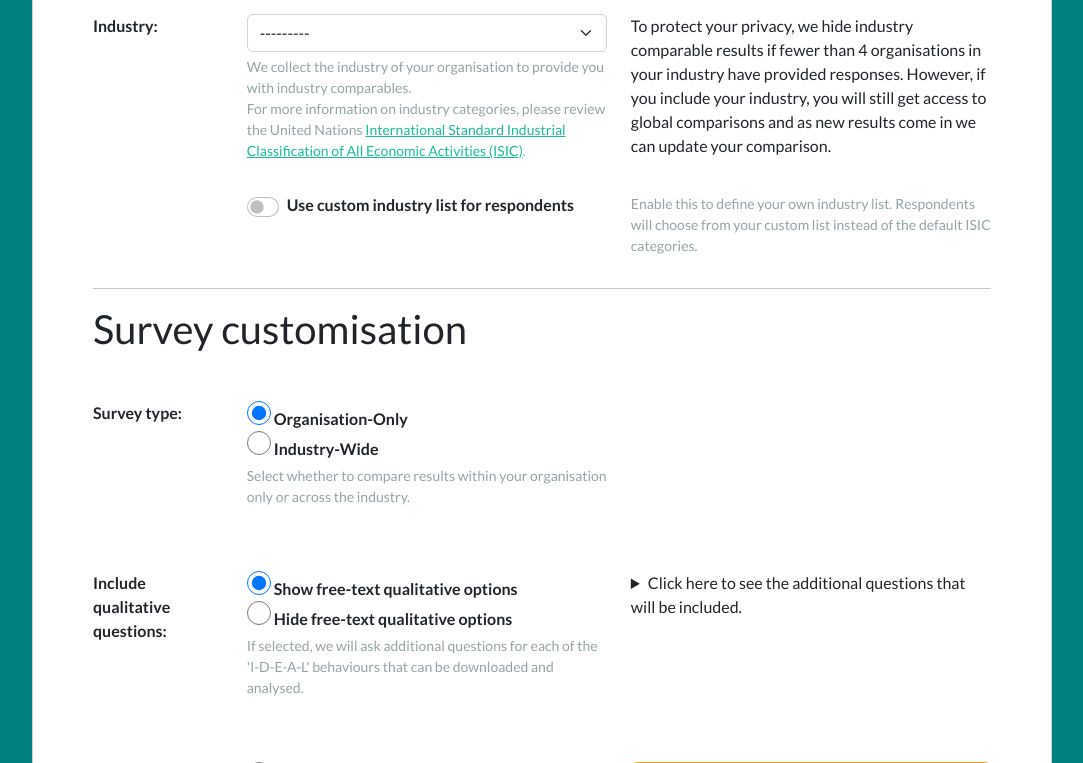
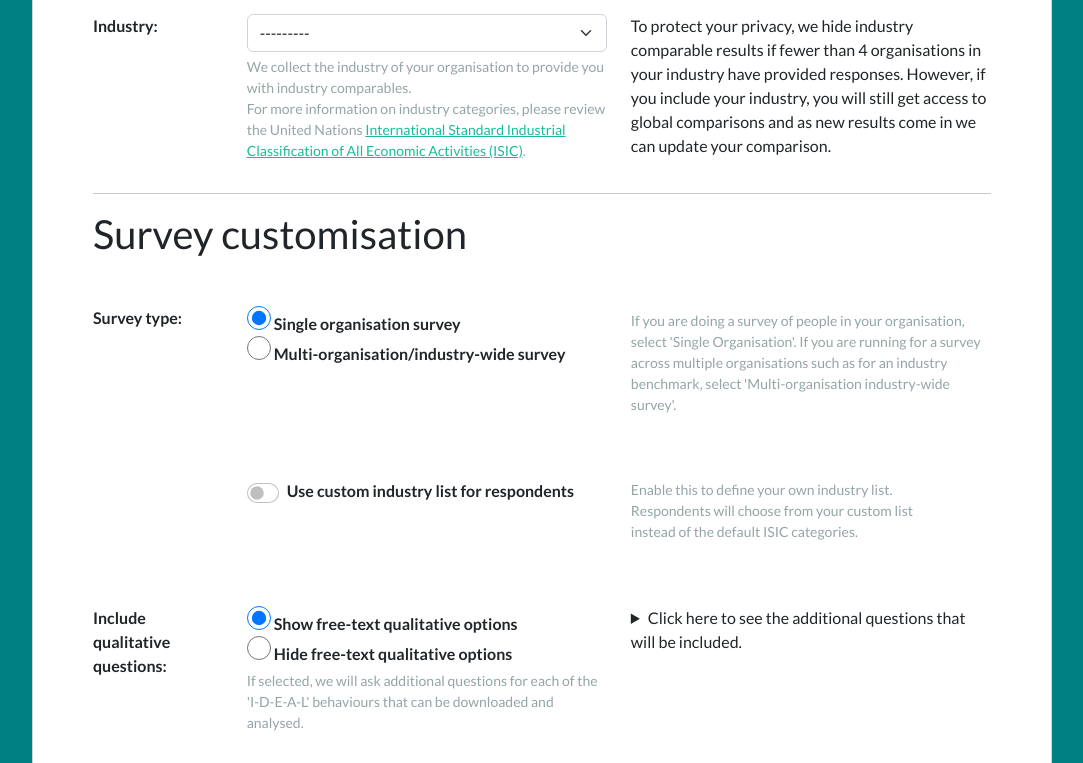
Before and after one commit to Aristotle-Metadata-Enterprises/mast-toolkit, a Django app: page /survey/create in a window 1280 px wide. Shown: the part 486-1249 px from the top of the page, without its empty margins (98-1181 px from the left). Run offline with Django 5.2, Linux system fonts and the light colour scheme.

Commit message:
updates to check industry is saved

```diff
--- a/app/mast_toolkit/consts.py
+++ b/app/mast_toolkit/consts.py
@@ -87,8 +87,8 @@ NO_TEAM_SELECTED = 9999
 NO_ACTIVITY_SELECTED = 9998
 
 class BenchmarkScope(models.IntegerChoices):
-    ORGANISATION_ONLY = 1, _("Organisation-Only")
-    INDUSTRY_WIDE = 2, _("Industry-Wide")
+    ORGANISATION_ONLY = 1, _("Single organisation survey")
+    INDUSTRY_WIDE = 2, _("Multi-organisation/industry-wide survey")
 
 class SeniorityChoices(models.TextChoices):
     CXO = 'C', _("CXO / Executive (15+ years)")
--- a/app/mast_toolkit/forms.py
+++ b/app/mast_toolkit/forms.py
@@ -110,6 +110,7 @@ class ResponseStep1Form(forms.ModelForm):
             "beliefs_analysis_1", "beliefs_analysis_2",
             "beliefs_standards_1", "beliefs_standards_2",
             "beliefs_teamwork_1", "beliefs_teamwork_2",
+            "self_assess_value", "self_assess_trust", "self_assess_secure",
         ]
         widgets = {
             "beliefs_metadata_1": forms.RadioSelect,
@@ -120,6 +121,9 @@ class ResponseStep1Form(forms.ModelForm):
             "beliefs_analysis_2": forms.RadioSelect,
             "beliefs_standards_2": forms.RadioSelect,
             "beliefs_teamwork_2": forms.RadioSelect,
+            "self_assess_value": forms.RadioSelect,
+            "self_assess_trust": forms.RadioSelect,
+            "self_assess_secure": forms.RadioSelect
         }
 
 
@@ -155,7 +159,6 @@ class ResponseStep3Form(forms.ModelForm):
         fields = [
             "email", "team", "industry", "seniority",
             "data_uses", "other_data_activity",
-            "self_assess_value", "self_assess_trust", "self_assess_secure",
             "tools",
             "data_used_or_created",
         ]
@@ -166,9 +169,6 @@ class ResponseStep3Form(forms.ModelForm):
             "seniority": forms.RadioSelect(attrs={"required": True}),
             "tools": forms.TextInput(attrs={"class": "form-control"}),
             "industry": forms.Select(attrs={"class": "form-select", "required": True}),
-            "self_assess_value": forms.NumberInput(attrs={"type": "range", "class": "form-range", "min": "0", "max": "5", "step": "1", "required": True}),
-            "self_assess_trust": forms.NumberInput(attrs={"type": "range", "class": "form-range", "min": "0", "max": "5", "step": "1", "required": True}),
-            "self_assess_secure": forms.NumberInput(attrs={"type": "range", "class": "form-range", "min": "0", "max": "5", "step": "1", "required": True}),
         }
 
     def __init__(self, *args, **kwargs):
@@ -188,6 +188,3 @@ class ResponseStep3Form(forms.ModelForm):
         self.fields['industry'].widget.choices = choices
         if survey.benchmark_scope == BenchmarkScope.INDUSTRY_WIDE:
             self.fields['industry'].required = True
-        self.fields['self_assess_value'].required = True
-        self.fields['self_assess_trust'].required = True
-        self.fields['self_assess_secure'].required = True
--- a/app/mast_toolkit/models.py
+++ b/app/mast_toolkit/models.py
@@ -95,7 +95,7 @@ class Survey(models.Model):
     verbose_name="Survey type",
     choices=mast_toolkit.consts.BenchmarkScope,
     default=mast_toolkit.consts.BenchmarkScope.ORGANISATION_ONLY,
-    help_text="Select whether to compare results within your organisation only or across the industry."
+    help_text="If you are doing a survey of people in your organisation, select 'Single Organisation'. If you are running for a survey across multiple organisations such as for an industry benchmark, select 'Multi-organisation industry-wide survey'."
     )
     use_custom_industries = models.BooleanField(
         default=False,
@@ -112,7 +112,7 @@ class Survey(models.Model):
 
     @cached_property
     def response_count(self):
-        return self.responses.all().count()
+        return self.responses.all().filter(is_complete=True).count()
 
 
     @cached_property
@@ -271,7 +271,10 @@ class Survey(models.Model):
             # This gets the raw data from the db and annotates it with the response text
             values = dict(qs.values_list(field).annotate(count=Count(field)).order_by(field))
             # Pad max value to ensure histogram looks nice
-            top_value = max(values.values()) * 1.1
+            if values:
+                top_value = max(values.values()) * 1.1
+            else:
+                top_value = 1
             data = {
                 choice[0]: {
                     'code': choice[0],
@@ -575,13 +578,19 @@ class Response(models.Model):
 
     self_assess_value = models.PositiveIntegerField(
         blank=False, null=True, default=None,
-        verbose_name="How valuable is data to your role?",
+        choices=Likert,
+        verbose_name="My organisation gets the best value it can from our data",
+        help_text="Value includes things like improving decision making, improving services, or meeting regulatory requirements."
     )
     self_assess_trust = models.PositiveIntegerField(
         blank=False, null=True, default=None,
-        verbose_name="How much do you trust the accuracy of your data?",
+        choices=Likert,
+        verbose_name="Data at my organisation is generally trusted.",
+        help_text="Trust includes things like confidence in data quality, or confidence that data is used ethically and in line with regulations."
     )
     self_assess_secure = models.PositiveIntegerField(
         blank=False, null=True, default=None,
-        verbose_name="How secure do you believe your organisation's data to be?",
+        choices=Likert,
+        verbose_name="Data at my organisation is generally secure.",
+        help_text="Security includes things like protection against unauthorised access, loss, or damage."
     )
--- a/app/mast_toolkit/templates/components/survey_management_form.html
+++ b/app/mast_toolkit/templates/components/survey_management_form.html
@@ -43,31 +43,6 @@
         However, if you include your industry, you will still get access to global comparisons and as new results come in we can update your comparison.
     </div>
 </div>
-<div class="row mt-3">
-    <div class="col-2"></div>
-    <div class="col-5">
-        <div class="form-check form-switch mb-3">
-            <input class="form-check-input" type="checkbox" id="use-custom-industries-toggle"
-                {% if form.use_custom_industries.value %}checked{% endif %}
-                onchange="document.getElementById('custom-industries-section').style.display = this.checked ? 'block' : 'none'; document.getElementById('id_use_custom_industries').value = this.checked ? 'True' : '';">
-            <label class="form-check-label" for="use-custom-industries-toggle">
-                Use custom industry list for respondents
-            </label>
-        </div>
-        {{ form.use_custom_industries }}
-        <div id="custom-industries-section" style="{% if not form.use_custom_industries.value %}display:none{% endif %}">
-            <div class="input-group mb-2">
-                <input type="text" class="form-control" id="custom-industry-input" placeholder="Enter industry name">
-                <button class="btn btn-outline-primary" type="button" onclick="addCustomIndustry()">Add</button>
-            </div>
-            <ul class="list-group" id="custom-industry-list"></ul>
-            <div id="custom-industry-hidden-inputs"></div>
-        </div>
-    </div>
-    <div class="col-5">
-        <p class="text-muted small">Enable this to define your own industry list. Respondents will choose from your custom list instead of the default ISIC categories.</p>
-    </div>
-</div>
 <script>
 let customIndustries = [{% for ind in existing_custom_industries %}"{{ ind.name|escapejs }}"{% if not forloop.last %}, {% endif %}{% endfor %}];
 function addCustomIndustry() {
@@ -104,9 +79,36 @@ renderCustomIndustries();
     <label class="col-2" for="{{form.benchmark_scope.id_for_label}}">{{ form.benchmark_scope.label }}:</label>
     <div class="col-5">
         {{ form.benchmark_scope }}
+    </div>
+    <div class="col-5">
         <p class="form-text text-muted">
             {{form.benchmark_scope.help_text}}
         </p>
+    </div>
+</div>
+<div class="row mt-3">
+    <div class="col-2"></div>
+    <div class="col-5">
+        <div class="form-check form-switch mb-3">
+            <input class="form-check-input" type="checkbox" id="use-custom-industries-toggle"
+                {% if form.use_custom_industries.value %}checked{% endif %}
+                onchange="document.getElementById('custom-industries-section').style.display = this.checked ? 'block' : 'none'; document.getElementById('id_use_custom_industries').value = this.checked ? 'True' : '';">
+            <label class="form-check-label" for="use-custom-industries-toggle">
+                Use custom industry list for respondents
+            </label>
+        </div>
+        {{ form.use_custom_industries }}
+        <div id="custom-industries-section" style="{% if not form.use_custom_industries.value %}display:none{% endif %}">
+            <div class="input-group mb-2">
+                <input type="text" class="form-control" id="custom-industry-input" placeholder="Enter industry name">
+                <button class="btn btn-outline-primary" type="button" onclick="addCustomIndustry()">Add</button>
+            </div>
+            <ul class="list-group" id="custom-industry-list"></ul>
+            <div id="custom-industry-hidden-inputs"></div>
+        </div>
+    </div>
+    <div class="col-4">
+        <p class="text-muted small">Enable this to define your own industry list. Respondents will choose from your custom list instead of the default ISIC categories.</p>
     </div>
 </div>
 <div class="row my-5">
--- a/app/mast_toolkit/templates/mast/dashboard/detail.html
+++ b/app/mast_toolkit/templates/mast/dashboard/detail.html
@@ -15,7 +15,7 @@
     </div>
     <div class="col-6 px-2">
         <div class="alert alert-primary">
-            <div class="alert-heading">You have {{ survey.responses.all.count }} responses so far.</div>
+            <div class="alert-heading">You have {{ survey.response_count }} responses so far.</div>
             Get more responses by sharing your share link: <a href="{% url 'survey_respond' object.share_link %}">{{object.share_link}}</a>.
             This link will allow users to respond to your survey.
         </div>
--- a/app/mast_toolkit/templates/mast/response/step1.html
+++ b/app/mast_toolkit/templates/mast/response/step1.html
@@ -4,7 +4,7 @@
 
 {% block content %}
 <h1>{{ survey.title }}</h1>
-<p class="text-muted">Step {{ step }} of 3</p>
+<!-- <p class="text-muted">Step {{ step }} of 3</p> -->
 
 <div class="progress-tracker">
     <div class="progress-step completed">
@@ -79,6 +79,10 @@
         {% include "mast/response/helpers/likert.html" with field=form.beliefs_analysis_1 %}
         {% include "mast/response/helpers/likert.html" with field=form.beliefs_standards_1 %}
         {% include "mast/response/helpers/likert.html" with field=form.beliefs_teamwork_1 %}
+        <hr>
+            {% include "mast/response/helpers/likert.html" with field=form.self_assess_value %}
+            {% include "mast/response/helpers/likert.html" with field=form.self_assess_trust %}
+            {% include "mast/response/helpers/likert.html" with field=form.self_assess_secure %}
     </div>
 
     <div class="d-flex justify-content-end mt-4">
--- a/app/mast_toolkit/views.py
+++ b/app/mast_toolkit/views.py
@@ -150,7 +150,6 @@ class ResponseStep3View(ResponseBase, View):
             'is_organisation_only': self.survey.benchmark_scope == mast_toolkit.consts.BenchmarkScope.ORGANISATION_ONLY,
             'is_industry_wide': self.survey.benchmark_scope == mast_toolkit.consts.BenchmarkScope.INDUSTRY_WIDE,
             'show_data_used_field': self.survey.include_data_used_or_created == mast_toolkit.consts.DataUsed.SHOW,
-            'self_assess_fields': [form['self_assess_value'], form['self_assess_trust'], form['self_assess_secure']],
         }
 
 
```
Also changed, not shown: app/mast_toolkit/templates/mast/response/step3.html (+0 -18 lines).
